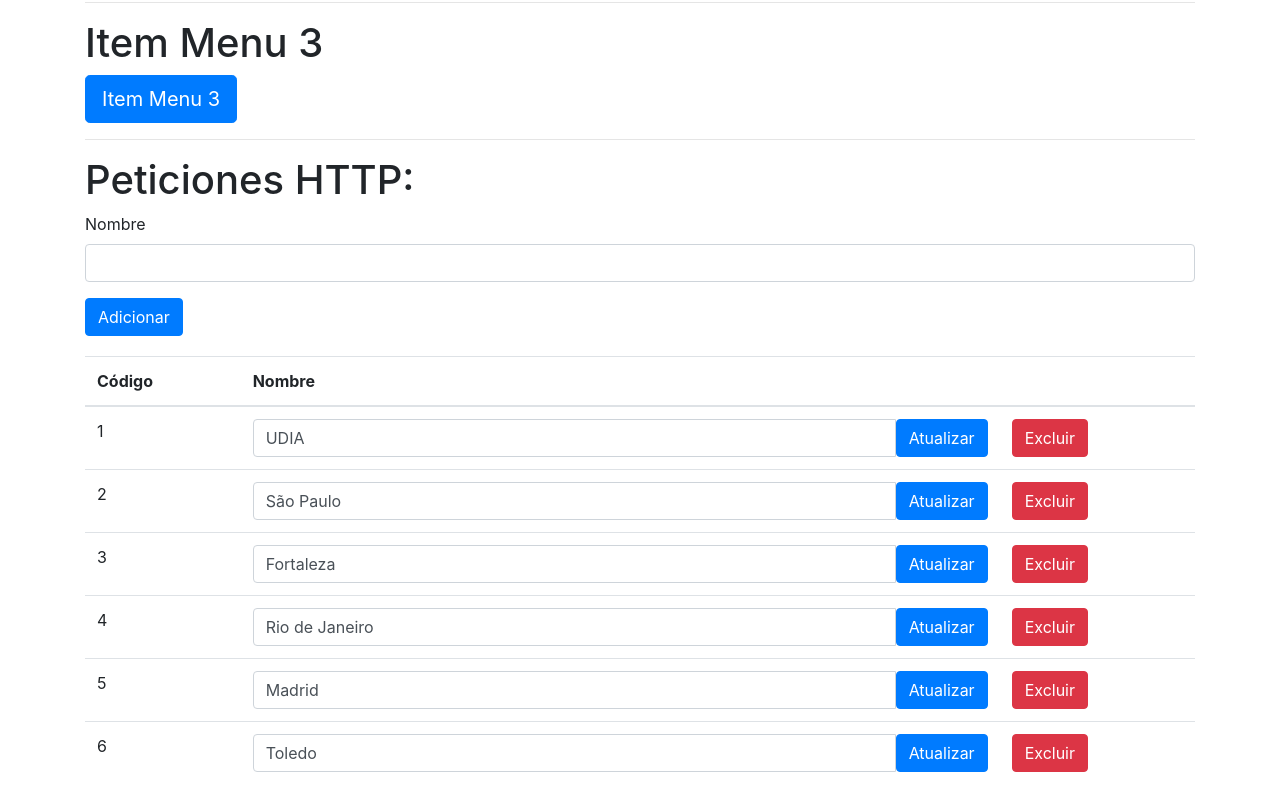
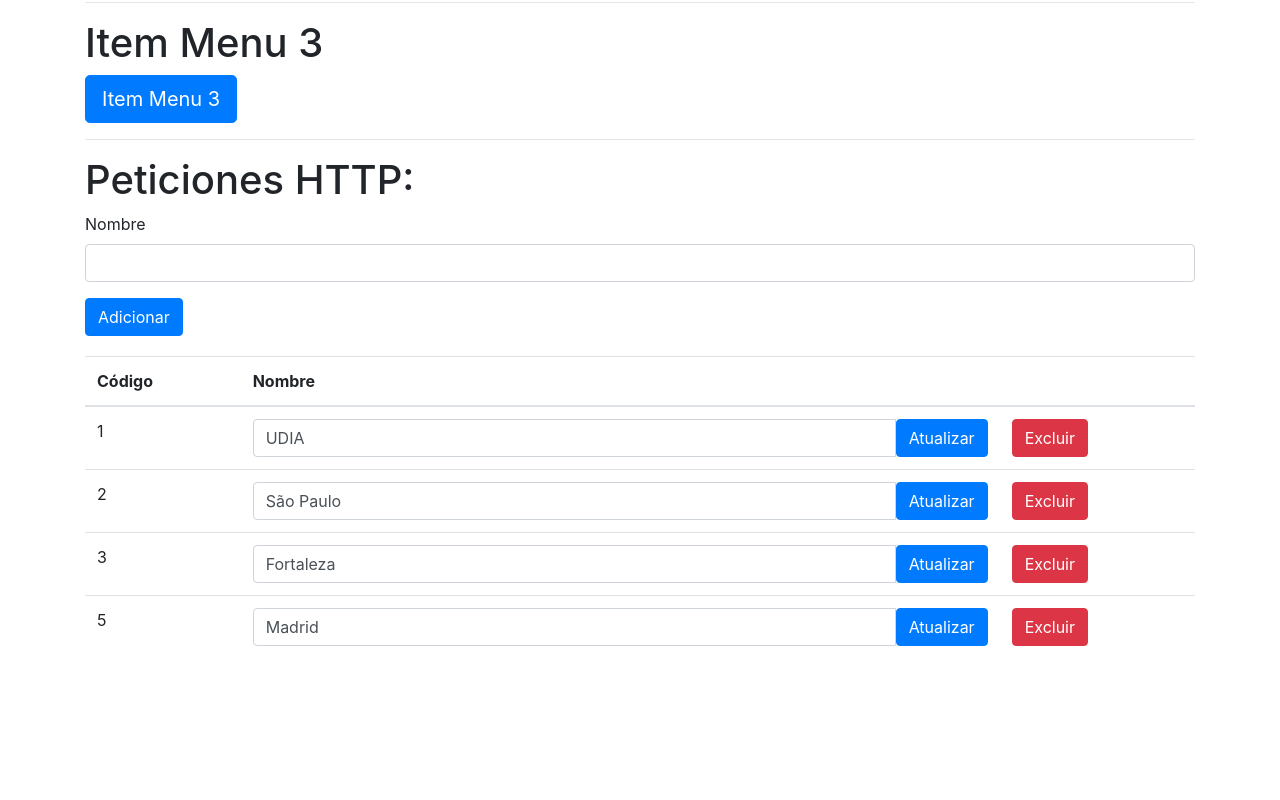
Before and after one commit to arellano84/meuprojecto, an Angular app: page / in a window 1280 px wide. Shown: the part 1254-2054 px from the top of the page. After the commit the page ends 1928 px from the top, so only its background shows below. Built offline with nearby package versions, Linux system fonts and the light colour scheme; data requests are answered from the project's data file.

Commit message:
16.6. Fazendo requisição com PUT

```diff
--- a/data/db.json
+++ b/data/db.json
@@ -13,16 +13,8 @@
       "id": 3
     },
     {
-      "nombre": "Rio de Janeiro",
-      "id": 4
-    },
-    {
       "nombre": "Madrid",
       "id": 5
-    },
-    {
-      "nombre": "Toledo",
-      "id": 6
     }
   ]
 }
--- a/src/app/peticiones/ciudad.service.ts
+++ b/src/app/peticiones/ciudad.service.ts
@@ -21,5 +21,14 @@ export class CiudadService {
       .toPromise();
   }
 
+  eliminar(id: number): Promise<any> {
+    return this.httpClient.delete(`http://localhost:3000/ciudades/${id}`)
+    .toPromise()
+    .then(() => null);
+  }
+
+  atualizar(ciudad: any) {
+
+  }
 
 }
--- a/src/app/peticiones/ciudades-form/ciudades-form.component.html
+++ b/src/app/peticiones/ciudades-form/ciudades-form.component.html
@@ -34,7 +34,7 @@
         </td>
         <td>
           <button class="btn btn-danger"
-            (click)="excluir(ciudad.id)">Excluir</button>
+            (click)="eliminar(ciudad.id)">Excluir</button>
         </td>
       </tr>
     </tbody>
--- a/src/app/peticiones/ciudades-form/ciudades-form.component.ts
+++ b/src/app/peticiones/ciudades-form/ciudades-form.component.ts
@@ -33,12 +33,17 @@ export class CiudadesFormComponent implements OnInit {
     this.ciudadService.agregrar({nombre})
     .then(ciudad => {
       this.consultar();
-      alert(`Ciudad Agregada ${ciudad.nombre} con código ${ciudad.id}`);
+      alert(`Ciudad Agregada ${ciudad.nombre} con código ${ciudad.id}.`);
     });
   }
 
-  excluir(id: number) {
-    alert(id);
+  eliminar(id: number) {
+    console.log('-Component- Eliminando Ciudad...');
+    this.ciudadService.eliminar(id)
+    .then(() => {
+      this.consultar();
+      alert(`Ciudad Eliminada ${id}.`);
+    });
   }
 
   atualizar(ciudad: any) {
```
